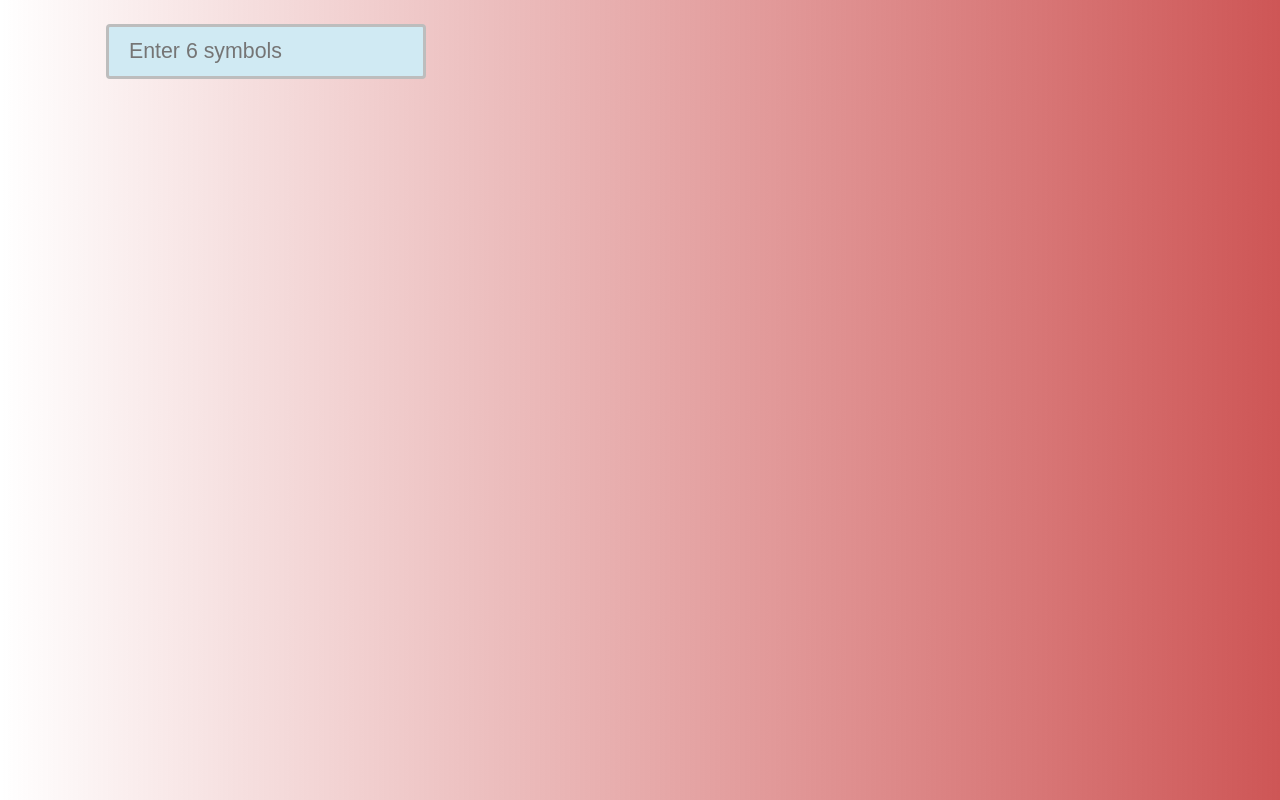
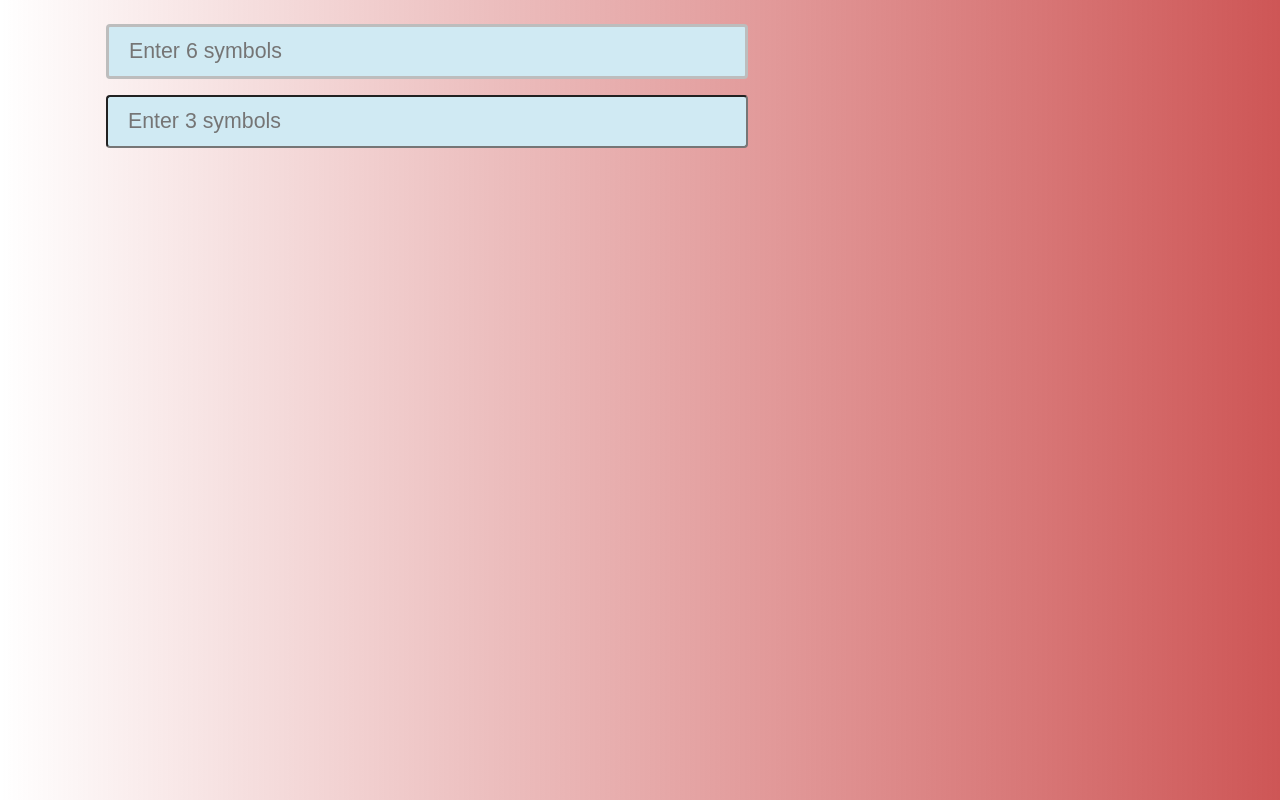
Before and after one commit to Krikshchiukas/TasksFromAlex, a plain HTML site: page Task-6/index.html in a window 1280 px wide. Drawn offline with Linux system fonts and the light colour scheme.

Commit message:
Add files via upload

```diff
--- a/Task-6/index.html
+++ b/Task-6/index.html
@@ -12,6 +12,9 @@
     <input type="text" id="validation-input" data-length="6"
   placeholder="Enter 6 symbols"
 />
+<input type="text" id="validation-input2" data-length="3"
+  placeholder="Enter 3 symbols"
+/>
   </div>
 
     <script src="script.js"></script>
```
